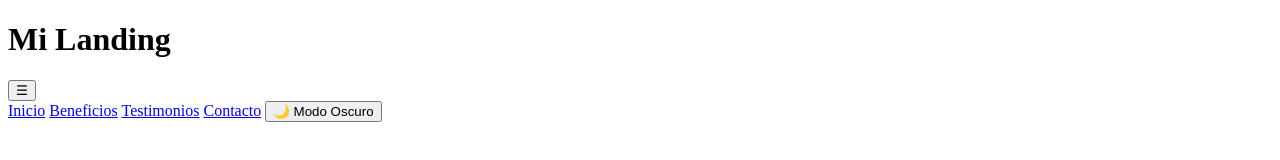
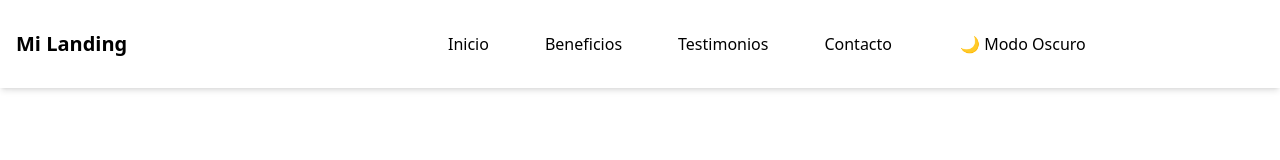
Before and after one commit to Zander1612/Tienda-Ropa, a plain HTML site: page index.html in a window 1280 px wide. Drawn offline with nearby package versions, Linux system fonts and the light colour scheme.

Commit message:
script-tailwin

```diff
--- a/index.html
+++ b/index.html
@@ -4,6 +4,7 @@
 <head>
     <meta charset="UTF-8">
     <meta name="viewport" content="width=device-width, initial-scale=1.0">
+    <script src="https://cdn.jsdelivr.net/npm/@tailwindcss/browser@4"></script>
     <title>Store</title>
 </head>
 
```
